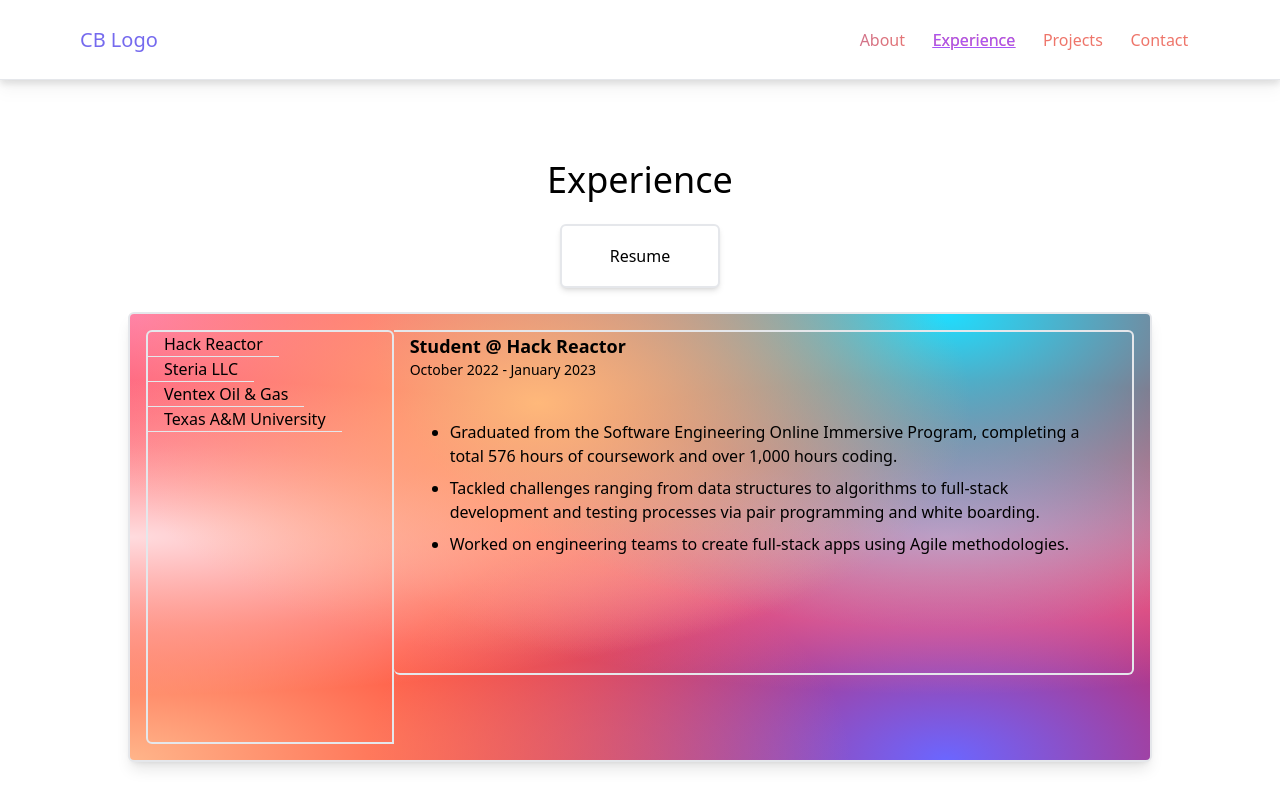
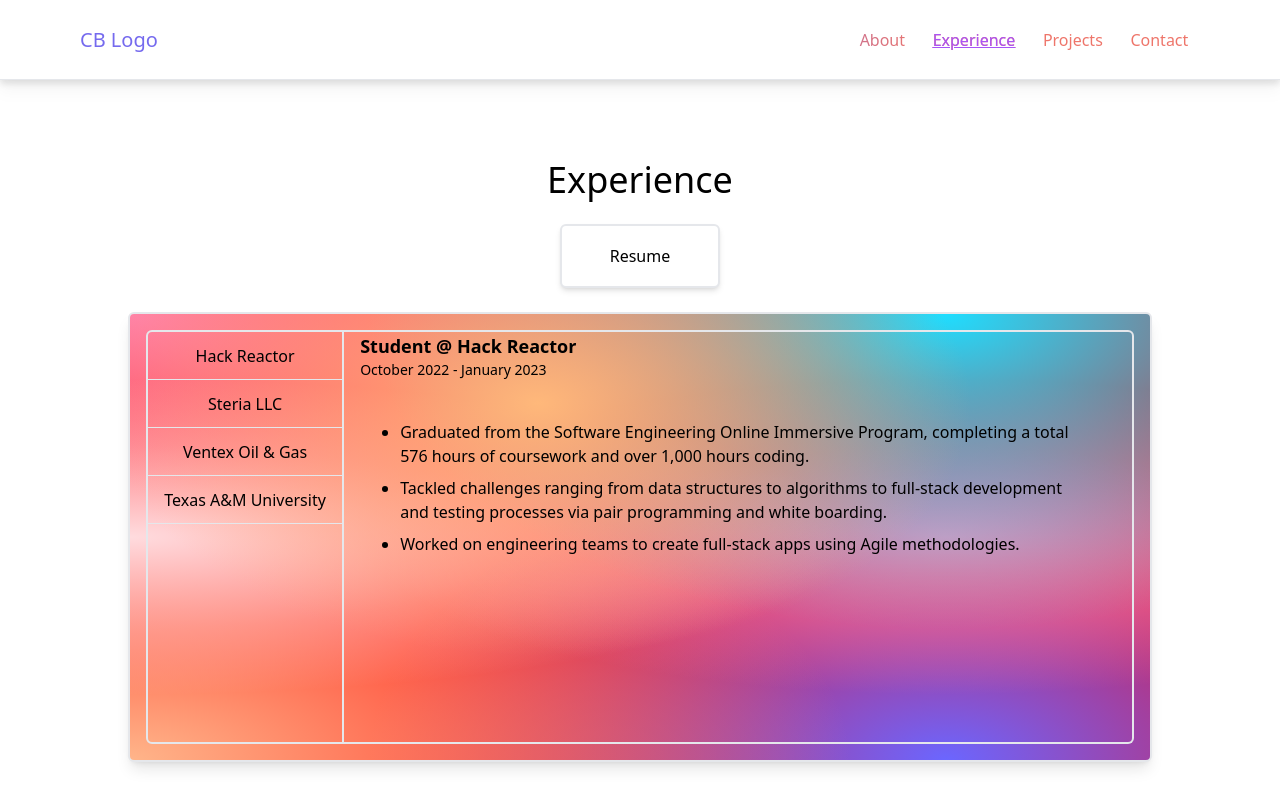
Before and after one commit to csb91/portfolio_site, a Next.js app: page /experience in a window 1280 px wide. Shown: the top 800 px of the page. Built offline with nearby package versions, Linux system fonts and the light colour scheme.

Commit message:
finish fixing all views for experience page finish experience page

```diff
--- a/src/components/JobSelector.tsx
+++ b/src/components/JobSelector.tsx
@@ -5,8 +5,8 @@ const JobSelector = ({ selectedJob, setSelectedJob, company }) => {
   }
 
   return (
-    <div className='flex min-w-fit'>
-      <button onClick={handleClick} className='px-4 md:border-b'>
+    <div className='flex flex-grow min-w-fit justify-evenly sm:border-b sm:flex-grow-0 sm:h-12'>
+      <button onClick={handleClick} className='px-2'>
         {company}
       </button>
     </div>
--- a/src/components/WorkExperience.tsx
+++ b/src/components/WorkExperience.tsx
@@ -60,8 +60,8 @@ const WorkExperience = () => {
   const [selectedJob, setSelectedJob] = useState(jobList[0].company)
 
   return (
-    <div className='container mx-auto flex flex-col justify-between border-2 rounded-md md:flex-row mt-6 mb-6 p-4 h-[450px] max-w-5xl rainbow-mesh shadow-lg'>
-      <div className='container mx-auto flex flex-grow flex-row md:flex-col border-2 rounded-tl-md rounded-tr-md md:rounded-bl-md md:w-1/3 overflow-x-scroll overflow-y-hidden scrollbar'>
+    <div className='container mx-auto flex flex-col justify-between border-2 rounded-md sm:flex-row mt-6 mb-6 p-4 h-[450px] max-w-5xl rainbow-mesh shadow-lg'>
+      <div className='container mx-auto flex flex-grow flex-row sm:flex-col border-2 rounded-tl-md rounded-tr-md sm:rounded-bl-md sm:rounded-tr-none sm:w-1/4 md:w-1/4 overflow-x-scroll overflow-y-hidden'>
         {jobList.map((job, index) => (
           <JobSelector
           selectedJob={selectedJob}
@@ -70,7 +70,7 @@ const WorkExperience = () => {
           key={index}/>
         ))}
       </div>
-      <div className='container mx-auto flex flex-grow border-2 border-t-0 rounded-br-md rounded-bl-md h-5/6 md:border-l-0 md:border-t-2 md:rounded-tr-md overflow-y-auto'>
+      <div className='container mx-auto flex flex-grow border-2 border-t-0 rounded-br-md rounded-bl-md h-5/6 sm:h-full sm:border-l-0 sm:border-t-2 sm:rounded-tr-md sm:rounded-bl-none overflow-y-auto'>
         {jobList.map((job, index) => (
           <JobCard
             selectedJob={selectedJob}
--- a/src/styles/globals.css
+++ b/src/styles/globals.css
@@ -54,24 +54,3 @@ body, html {
 .purple-orange {
   background-image:linear-gradient(271.68deg, #EE756A 25%, #756AEE 50%);
 }
-
-@layer utilities {
-  .scrollbar::-webkit-scrollbar {
-    width: 10px;
-    height: 10px;
-  }
-
-  .scrollbar::-webkit-scrollbar-track {
-    border-radius: 100vh;
-
-  }
-
-  .scrollbar::-webkit-scrollbar-thumb {
-    background: rgba(247, 244, 237, 0.5);
-    border-radius: 100vh;
-  }
-
-  .scrollbar::-webkit-scrollbar-thumb:hover {
-    background: rgba(247, 244, 237, 0.5);
-  }
-}
```
